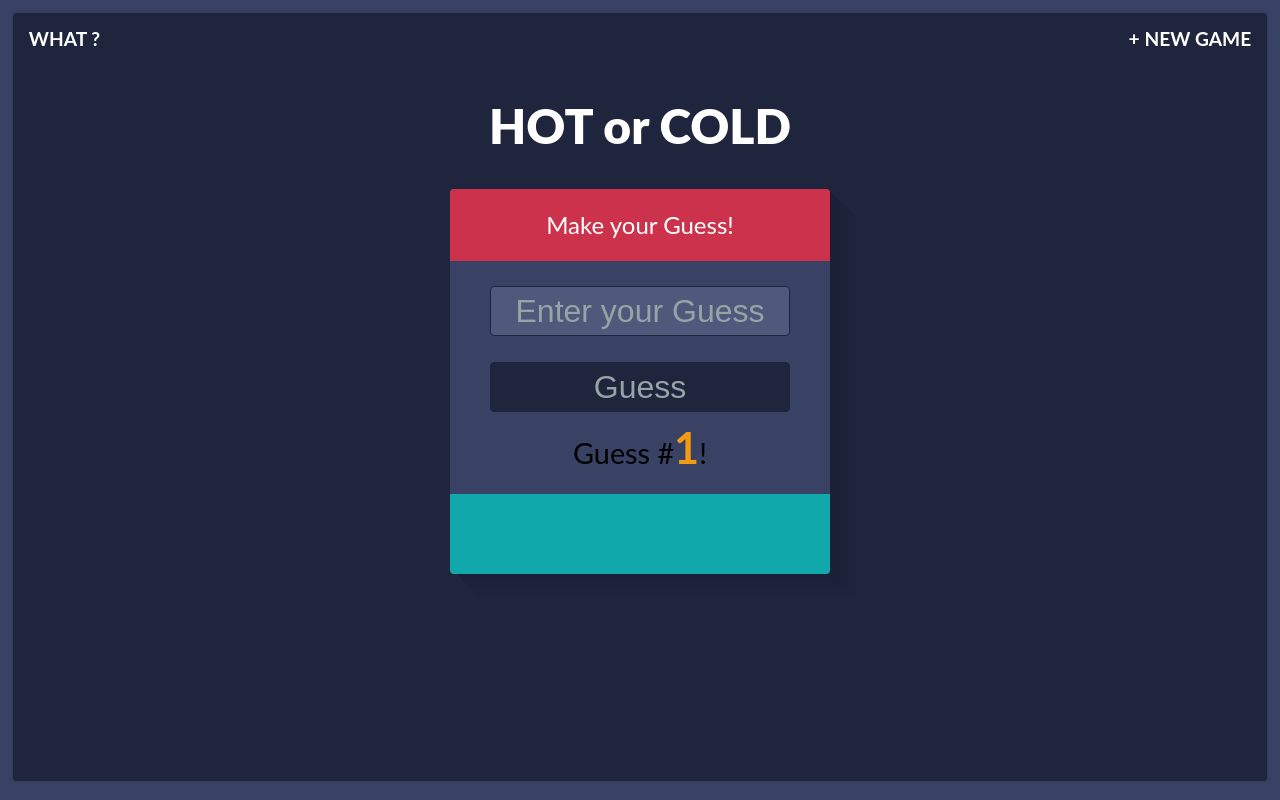
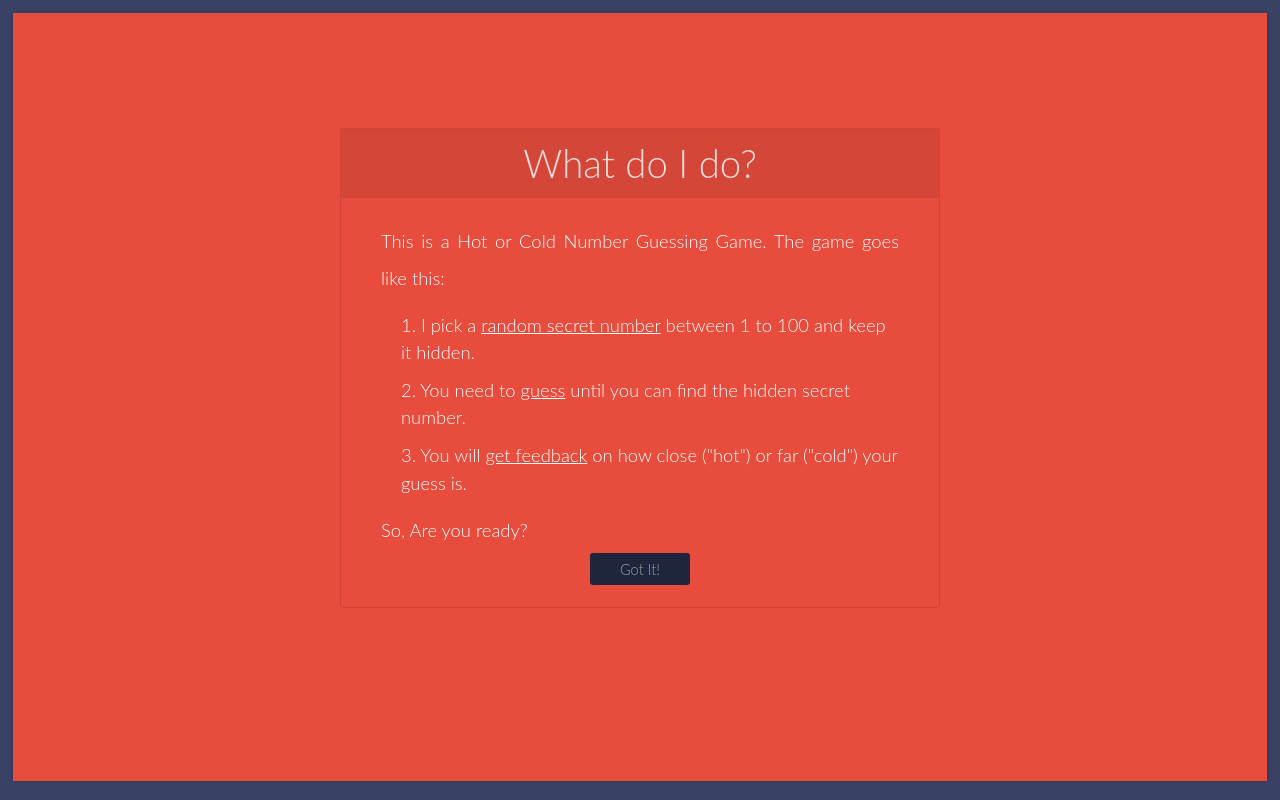
Before and after one commit to thinkful-ei21/giovanni-sonya-guessing-game, a React app: page / in a window 1280 px wide. Both pictures are taken after a click on the link "WHAT ?". Built offline with nearby package versions, Linux system fonts and the light colour scheme.

Commit message:
added overlay instructions

```diff
--- a/src/components/Header.js
+++ b/src/components/Header.js
@@ -5,7 +5,7 @@ export default function Header(props){
     return ([
     	<nav>
         <ul className="clearfix">
-            <li><a className="what" href="#">What ?</a></li>
+            <li><a onClick={()=>props.toggleOverlay()} className="what" href="#">What ?</a></li>
             <li><a onClick={()=>props.resetState()} className="new" href="#">+ New Game</a></li>
         </ul>
         </nav>,
--- /dev/null
+++ b/src/components/Overlay.js
@@ -0,0 +1,23 @@
+import React from 'react';
+
+export default function Overlay(props) {
+
+  return (
+
+    <div className="overlay" id="modal">
+				<div className="content">
+					<h3>What do I do?</h3>
+					<div>
+						<p>This is a Hot or Cold Number Guessing Game. The game goes like this: </p>
+						<ul>
+							<li>1. I pick a <strong>random secret number</strong> between 1 to 100 and keep it hidden.</li>
+							<li>2. You need to <strong>guess</strong> until you can find the hidden secret number.</li>
+							<li>3. You will <strong>get feedback</strong> on how close ("hot") or far ("cold") your guess is.</li>
+						</ul>
+						<p>So, Are you ready?</p>
+						<a  className="close" onClick={() => props.toggleOverlay()}>Got It!</a>
+					</div>
+				</div>
+			</div>
+  )
+}
--- a/src/components/PBody.js
+++ b/src/components/PBody.js
@@ -3,6 +3,7 @@
 import React from 'react';
 import Game from './Game'
 import Header from './Header'
+import Overlay from './Overlay';
 
 export default class PBody extends React.Component{
     constructor(){
@@ -11,7 +12,8 @@ export default class PBody extends React.Component{
             number: '',
             guess: '',
             history: [],
-            currentFeedback: 'Make your Guess!'
+            currentFeedback: 'Make your Guess!',
+            overlay: false
         }
     }
 
@@ -87,10 +89,22 @@ export default class PBody extends React.Component{
         }
     }
 
+    toggleOverlay() {
+        this.setState(
+            {overlay: !this.state.overlay}
+        )
+    }
+
+
+
     render(){
+        if(this.state.overlay) {
+
+            return (<Overlay toggleOverlay={() => this.toggleOverlay()} />)
+        }
         return (
-        [<Header resetState={()=>this.resetState()} />,
-        <Game
+        [<Header resetState={()=>this.resetState()} toggleOverlay={() => this.toggleOverlay()}  />,
+         <Game
           feedback={this.state.currentFeedback}
            history={this.state.history}
            guess={this.state.guess}
--- a/src/index.css
+++ b/src/index.css
@@ -97,7 +97,7 @@ h1 {
 	left: 0;
 	margin: 0;
 	z-index: 1000;
-	display: none;
+
 }
 
 .content {
```
